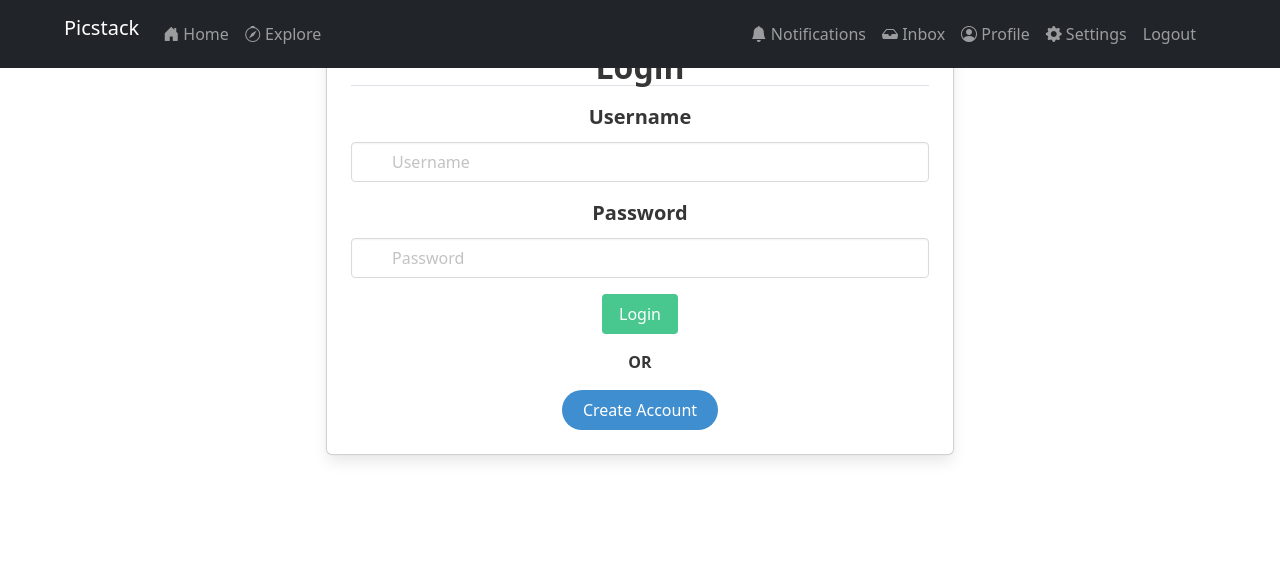
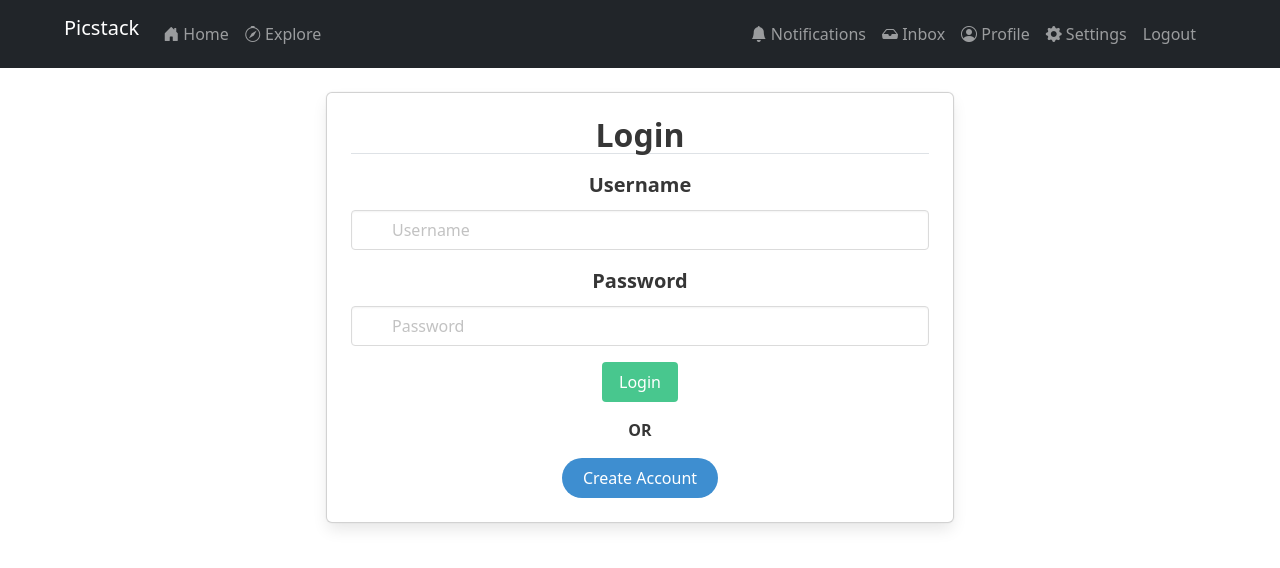
Before and after one commit to kelvinmburu/picstack, a Django app: page /login/ in a window 1280 px wide. Shown: the top 568 px of the page. Run offline with Django 4.2, Linux system fonts and the light colour scheme.

Commit message:
chore: updated base and navbar

```diff
--- a/templates/base.html
+++ b/templates/base.html
@@ -35,6 +35,9 @@
     {% block body%}
 
     {% endblock %}
+
+    {% block pagination%}
+    {% endblock %}
 </body>
 
 </html>
--- a/templates/navbar.html
+++ b/templates/navbar.html
@@ -9,7 +9,7 @@
 <body>
     <!-- Navbar section -->
     <header class="site-header">
-        <nav class="navbar navbar-expand-md navbar-dark bg-dark fixed-top">
+        <nav class="navbar navbar-expand-md navbar-dark bg-dark">
             <div class="container">
                 <a class="navbar-brand mr-4" href="/">Picstack</a>
                 <button class="navbar-toggler" type="button" data-toggle="collapse" data-target="#navbarToggle"
```
